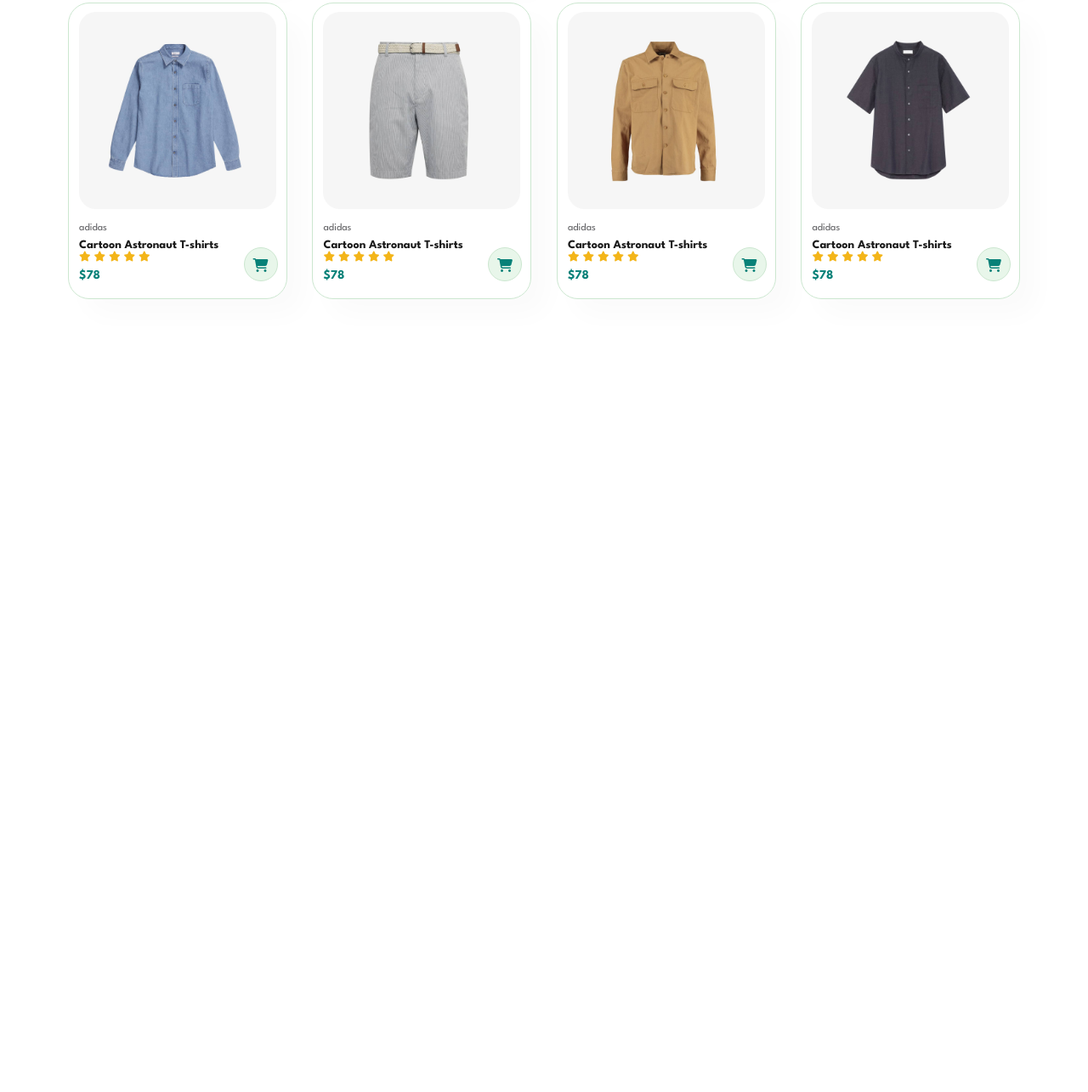
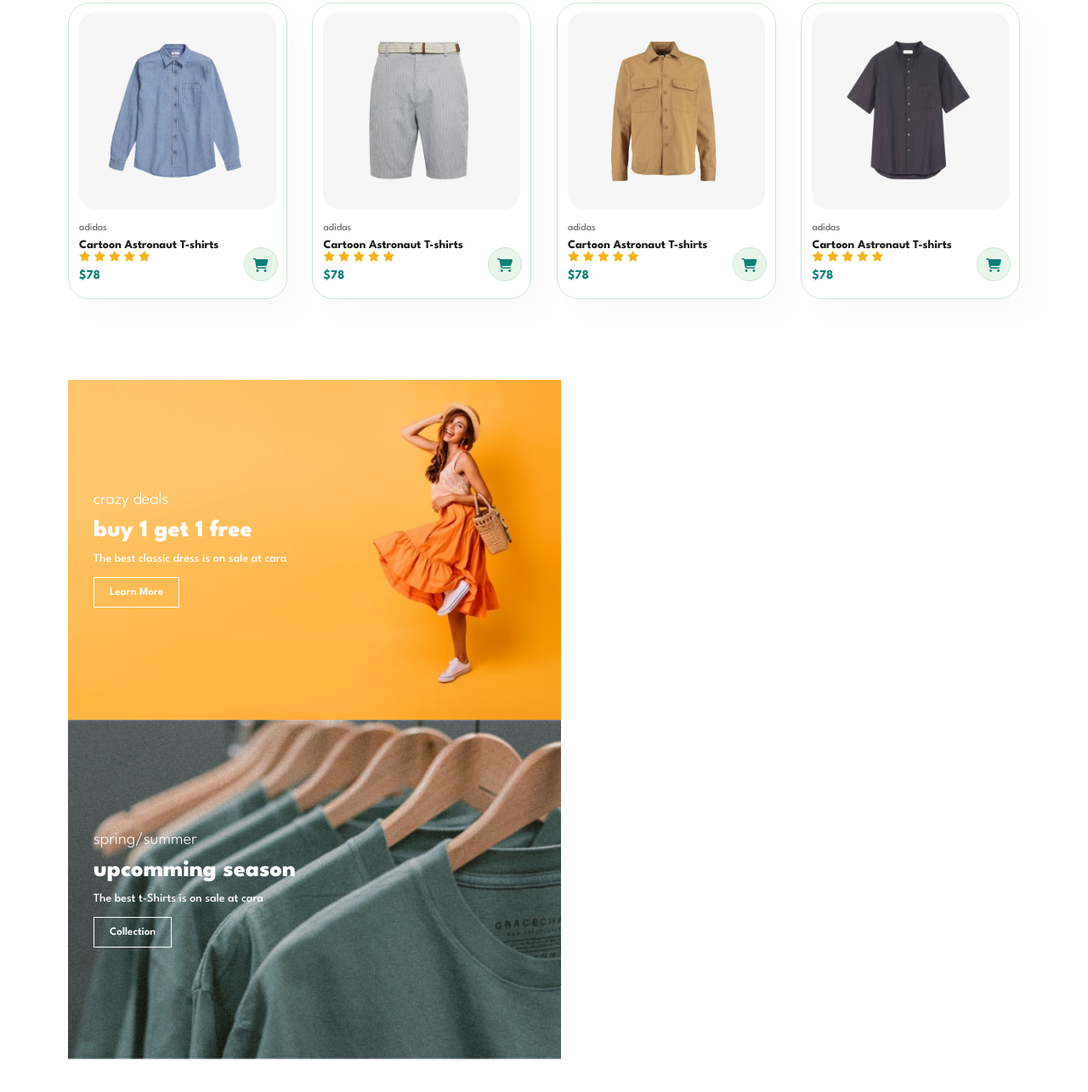
Before and after one commit to Jaymieblaze/E-commerce, a plain HTML site: page index.html in a window 1280 px wide. Shown: the part 3025-4310 px from the top of the page at 85% size. Before the commit the page ends 3432 px from the top, so only its background shows below. Drawn offline with Linux system fonts and the light colour scheme.

Commit message:
Call to Action Banners

```diff
--- a/index.html
+++ b/index.html
@@ -336,6 +336,21 @@
         </div>
     </section>
 
+    <section id="sm-banner" class="section-p1">
+        <div class="banner-box">
+            <h4>crazy deals</h4>
+            <h2>buy 1 get 1 free</h2>
+            <span>The best classic dress is on sale at cara</span>
+            <button class="white">Learn More</button>
+        </div>
+        <div class="banner-box banner-box2">
+            <h4>spring/summer</h4>
+            <h2>upcomming season</h2>
+            <span>The best t-Shirts is on sale at cara</span>
+            <button class="white">Collection</button>
+        </div>
+    </section>
+
     <script src="script.js"></script>
 </body>
 </html>
--- a/style.css
+++ b/style.css
@@ -52,6 +52,18 @@
     border-radius: 4px;
     cursor: pointer;
     border: none;
+    outline: none;
+    transition: 0.2s;
+}
+
+button.white{
+    font-size: 13px;
+    font-weight: 600;
+    padding: 11px 18px;
+    color: #fff;
+    background-color: transparent;
+    cursor: pointer;
+    border: 1px solid #fff;
     outline: none;
     transition: 0.2s;
 }
@@ -316,3 +328,50 @@
     background: #088178;
     color: #fff;
 }
+
+#sm-banner{
+    display: flex;
+    justify-content: space-between;
+    flex-wrap: wrap;
+}
+
+#sm-banner .banner-box{
+    display: flex;
+    flex-direction: column;
+    justify-content: center;
+    align-items: flex-start;
+    background-image: url(images/banner/b17.jpg);
+    min-width: 580px;
+    height: 50vh;
+    background-size: cover;
+    background-position: center;
+    padding: 30px;
+}
+
+#sm-banner h4{
+    color: #fff;
+    font-size: 20px;
+    font-weight: 300;
+}
+
+#sm-banner h2{
+    color: #fff;
+    font-size: 28px;
+    font-weight: 800;
+}
+
+#sm-banner span{
+    color: #fff;
+    font-size: 14px;
+    font-weight: 500;
+    padding-bottom: 15px;
+}
+
+#sm-banner .banner-box:hover button{
+    background: #088178;
+    border: 1px solid #088178;
+}
+
+#sm-banner .banner-box2{
+    background-image: url(images/banner/b10.jpg);
+}
```
